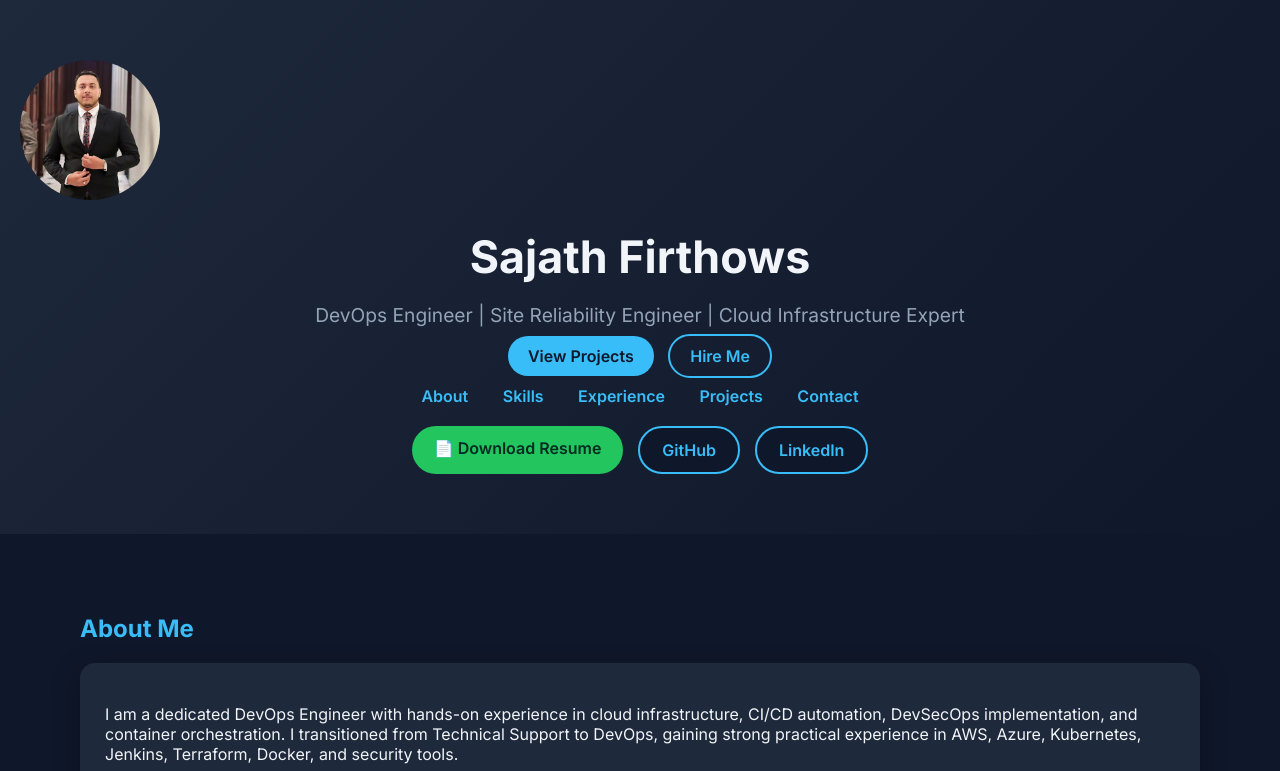
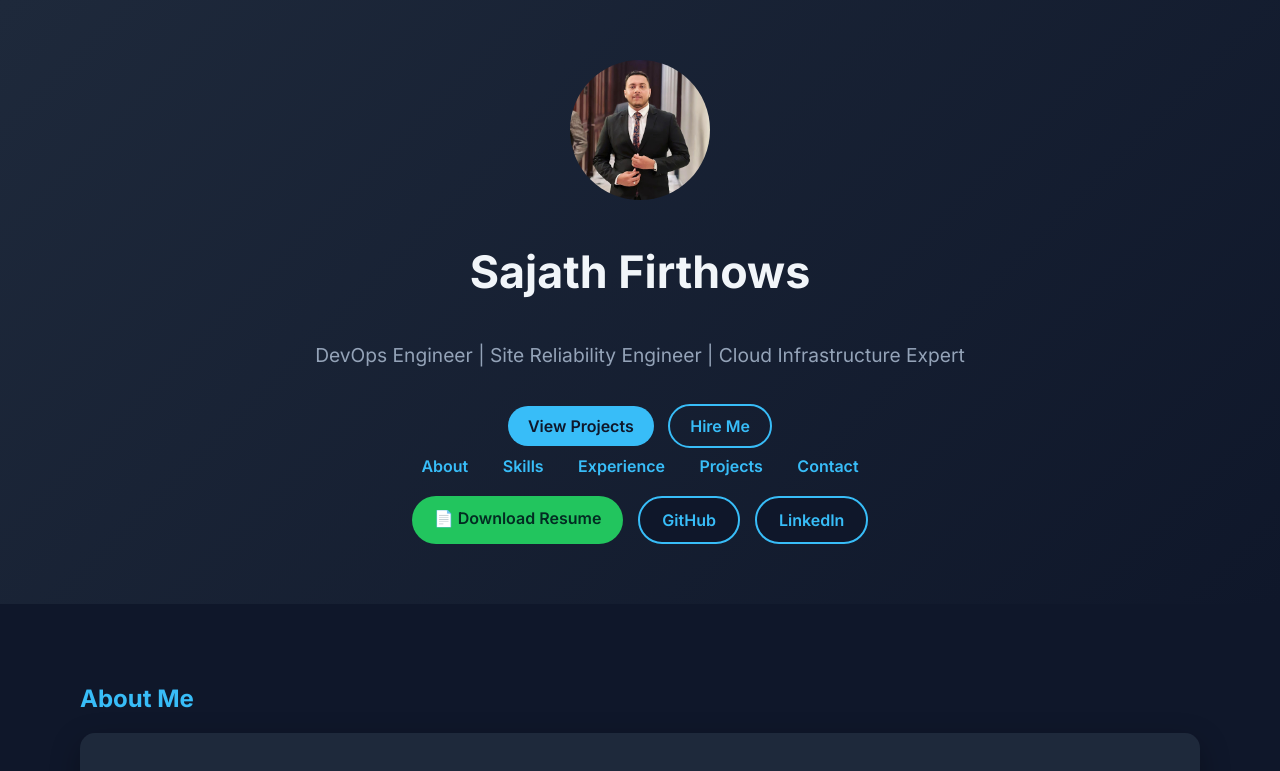
Before and after one commit to sajathfirthows/sajath-portfolio, a plain HTML site: page index.html in a window 1280 px wide. Shown: the top 771 px of the page. Drawn offline with Linux system fonts and the light colour scheme.

Commit message:
Update index.html

```diff
--- a/index.html
+++ b/index.html
@@ -75,9 +75,10 @@
 <body>
 
 <header>
-  <div style="width:140px;height:140px;border-radius:50%;overflow:hidden;display:flex;align-items:center;justify-content:center;">
-  <img src="profile.jpg" alt="Sajath Firthows" style="width:100%;height:100%;object-fit:cover;">
-</div>
+  <div style="display:flex;flex-direction:column;align-items:center;gap:15px;">
+    <div style="width:140px;height:140px;border-radius:50%;overflow:hidden;display:flex;align-items:center;justify-content:center;">
+      <img src="profile.jpg" alt="Sajath Firthows" style="width:100%;height:100%;object-fit:cover;">
+    </div>
     <h1>Sajath Firthows</h1>
     <p>DevOps Engineer | Site Reliability Engineer | Cloud Infrastructure Expert</p>
     <div style="margin-top:15px;">
```
